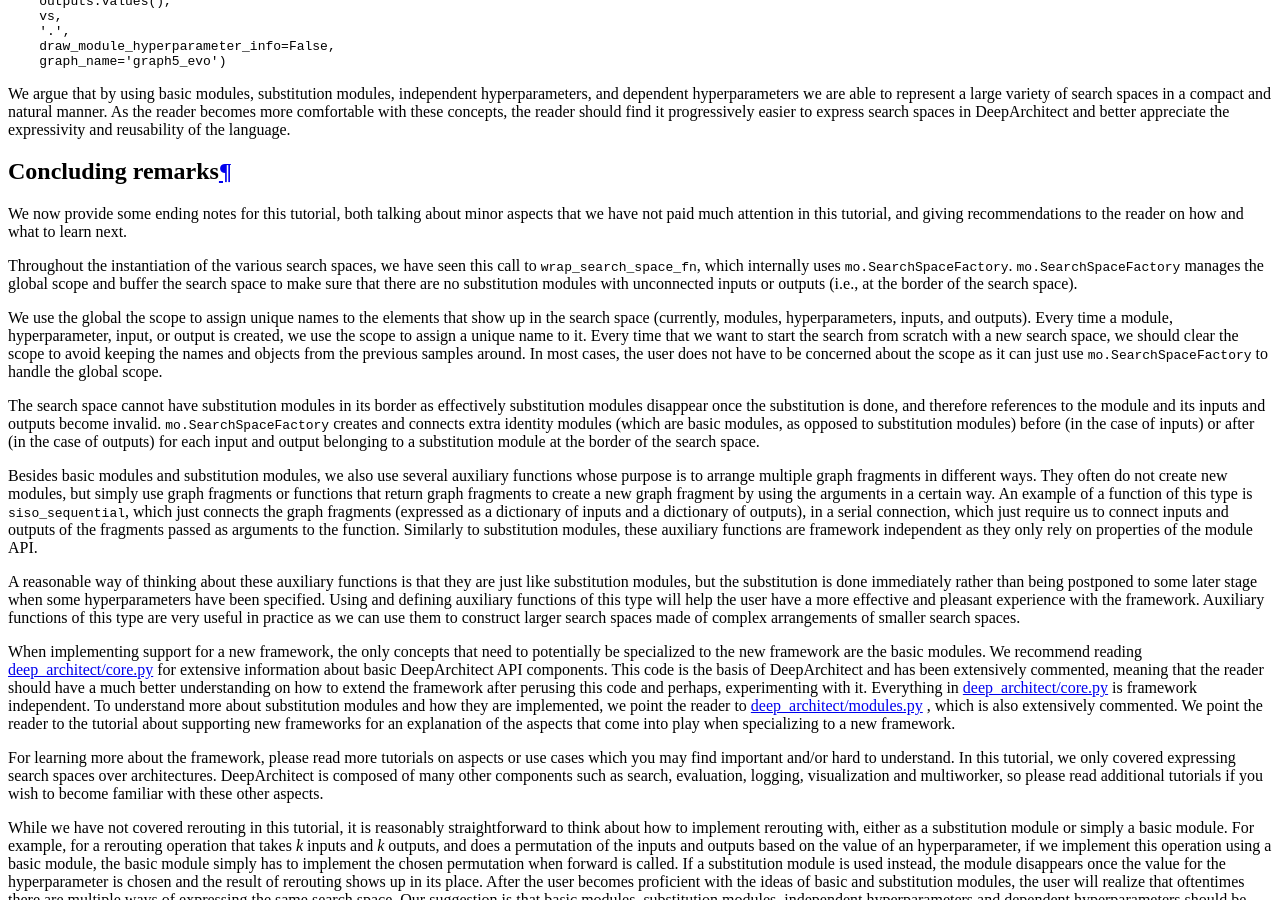
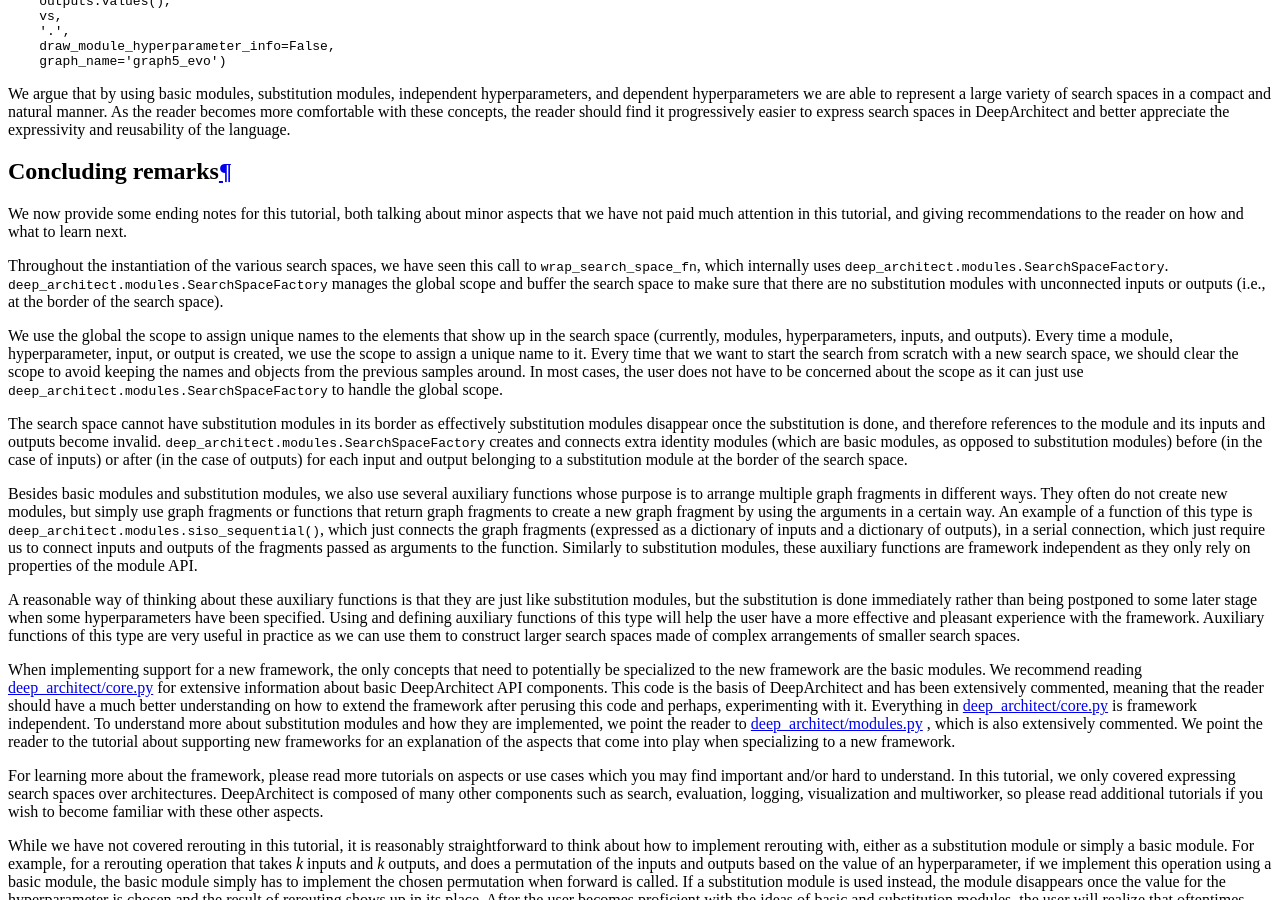
Before and after one commit to negrinho/deep_architect, a Sphinx documentation site: the page built from docs/source/tutorials/search_space_constructs.rst, in a window 1280 px wide and 900 px high, scrolled down 5540 px. Built offline with Sphinx 7.4.7 and the Read the Docs theme 2.0.0, drawn with Linux system fonts in a browser that asks for light colours; pages that are not in the unit, such as notebooks, are missing from menus; some of the changed text lies outside the part shown.

```diff
--- a/docs/source/tutorials/search_space_constructs.rst
+++ b/docs/source/tutorials/search_space_constructs.rst
@@ -116,7 +116,7 @@ of the module on the value of that hyperparameter.
     y = outputs["Out"].val
     print(vs)
 
-The values randomly chosen are returned by :code:`random_specify`.
+The values randomly chosen are returned by :py:func:`deep_architect.searchers.common.random_specify`.
 This function simply iterates through the hyperparameters that have not
 been assigned a value yet and chooses a value randomly among the possible ones.
 After choosing all these values, the resulting search space looks like this.
@@ -460,8 +460,8 @@ giving recommendations to the reader on how and what to learn next.
 
 Throughout the instantiation of the various search spaces, we have seen
 this call to :code:`wrap_search_space_fn`, which internally uses
-:code:`mo.SearchSpaceFactory`.
-:code:`mo.SearchSpaceFactory` manages the global scope and buffer the
+:py:class:`deep_architect.modules.SearchSpaceFactory`.
+:py:class:`deep_architect.modules.SearchSpaceFactory` manages the global scope and buffer the
 search space to make sure that there are no substitution modules with unconnected
 inputs or outputs (i.e., at the border of the search space).
 
@@ -474,12 +474,12 @@ Every time that we want to start the search from scratch with a new search space
 we should clear the scope to avoid keeping the names and objects from the previous
 samples around.
 In most cases, the user does not have to be concerned about the scope as it
-can just use :code:`mo.SearchSpaceFactory` to handle the global scope.
+can just use :py:class:`deep_architect.modules.SearchSpaceFactory` to handle the global scope.
 
 The search space cannot have substitution modules in its border
 as effectively substitution modules disappear once the substitution is done,
 and therefore references to the module and its inputs and outputs become invalid.
-:code:`mo.SearchSpaceFactory` creates and connects extra identity modules
+:py:class:`deep_architect.modules.SearchSpaceFactory` creates and connects extra identity modules
 (which are basic modules, as opposed to substitution modules)
 before (in the case of inputs) or after (in the case of outputs) for each
 input and output belonging to a substitution module at the border of the search
@@ -491,7 +491,7 @@ ways.
 They often do not create new modules, but simply use graph fragments or
 functions that return graph fragments to create a new graph fragment by using the
 arguments in a certain way.
-An example of a function of this type is :code:`siso_sequential`, which just connects
+An example of a function of this type is :py:func:`deep_architect.modules.siso_sequential`, which just connects
 the graph fragments (expressed as a dictionary of inputs and a dictionary of outputs),
 in a serial connection, which just require us to connect inputs and outputs of the
 fragments passed as arguments to the function.
```
Also changed, not shown: docs/source/tutorials/new_frameworks.rst (+6 -6 lines).
